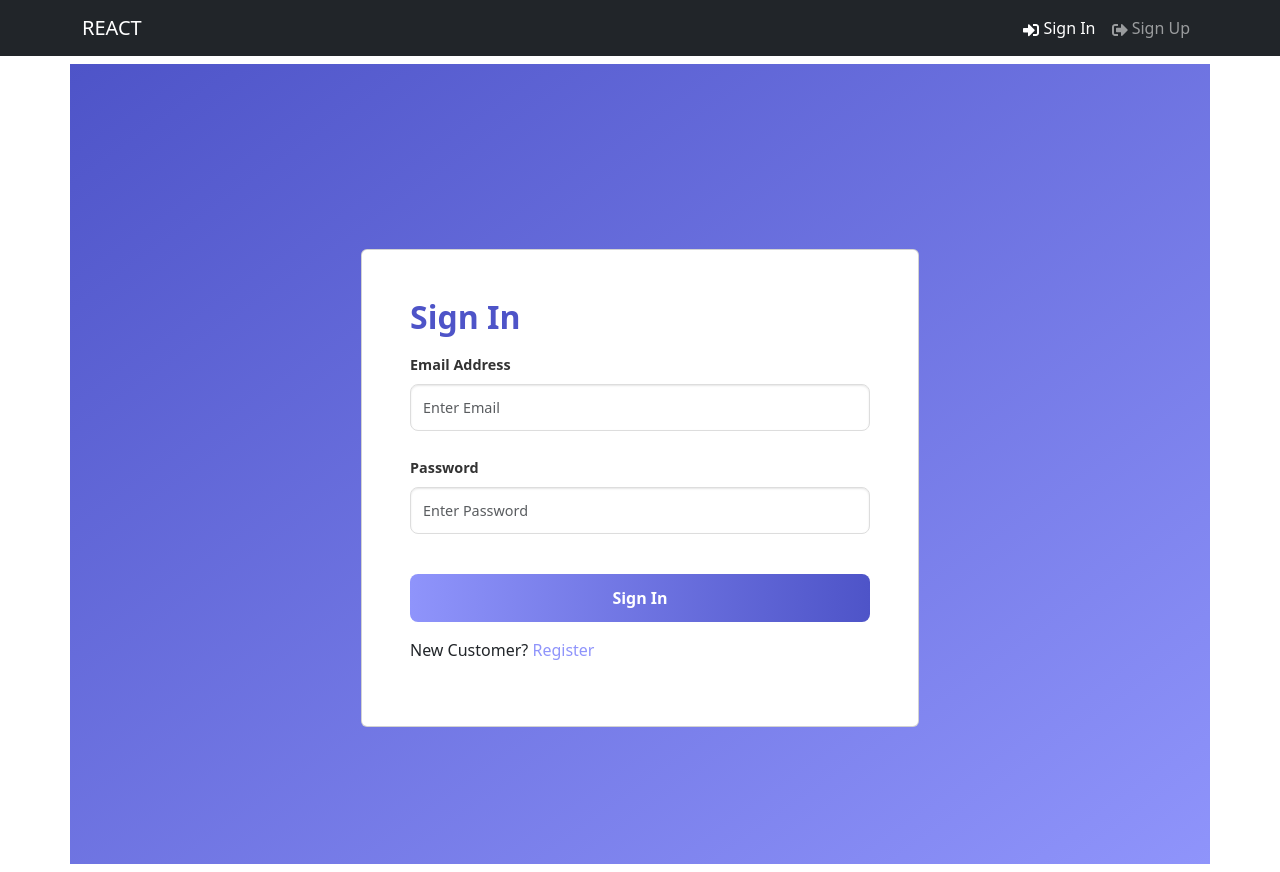
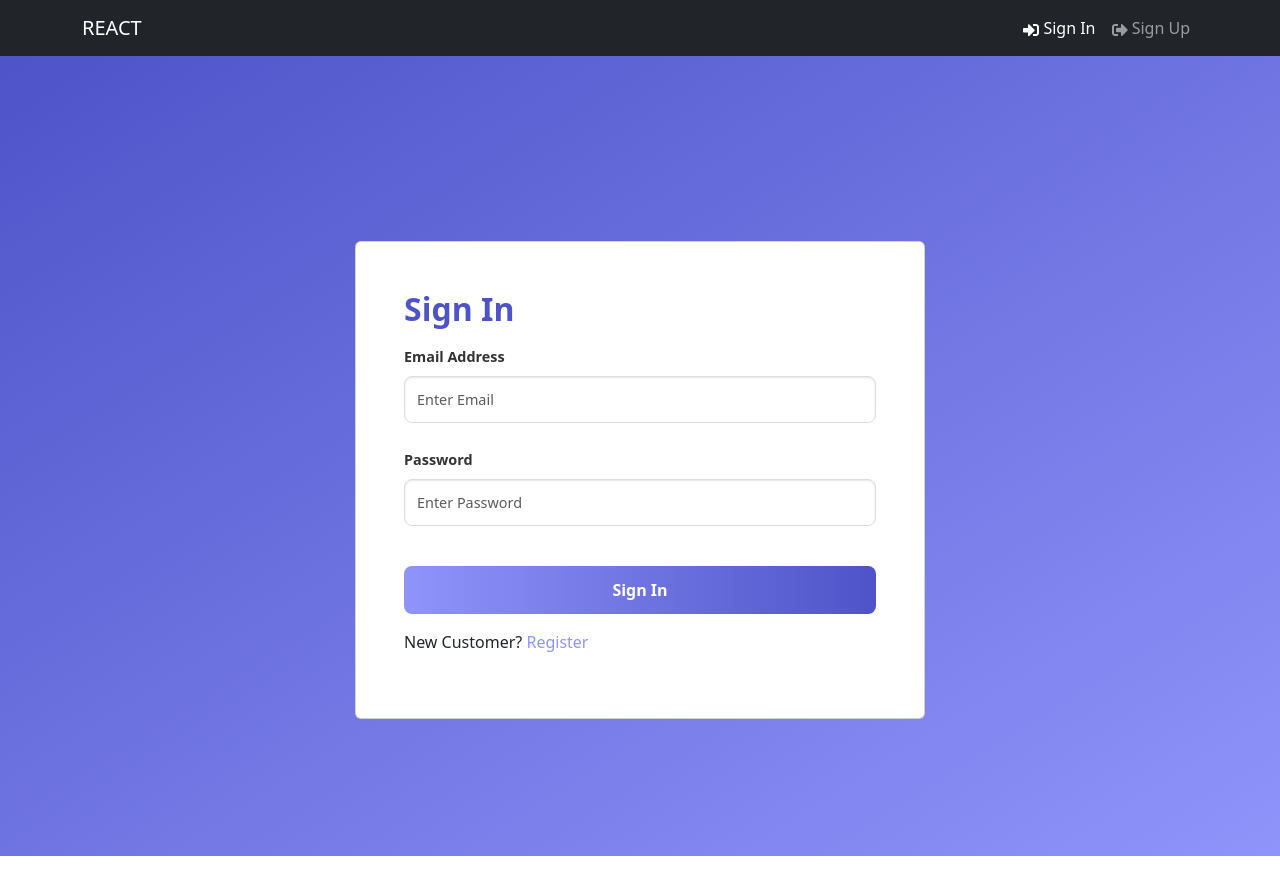
Before and after one commit to sarathsathish07/Gamitar, a React (Vite) app in the folder frontend/: page / in a window 1280 px wide. Built offline with nearby package versions, Linux system fonts and the light colour scheme; no server answers.

Commit message:
login screen

```diff
--- a/frontend/src/App.jsx
+++ b/frontend/src/App.jsx
@@ -10,9 +10,7 @@ const App = () => {
     <>
       <Header />
       <ToastContainer />
-      <Container className="my-2 main-container">
         <Outlet />
-      </Container>
     </>
   );
 };
--- a/frontend/src/index.css
+++ b/frontend/src/index.css
@@ -53,7 +53,7 @@ h4 {
   align-items: center;
   justify-content: center;
   min-height: 100vh;
-
+  background: linear-gradient(to bottom right, #4e54c8, #8f94fb);
 }
 
 .login-form-container {
@@ -123,7 +123,3 @@ h4 {
 .login-link-text:hover {
   color: #4e54c8;
 }
-
-.main-container{
-  background: linear-gradient(to bottom right, #4e54c8, #8f94fb);
-}
```
